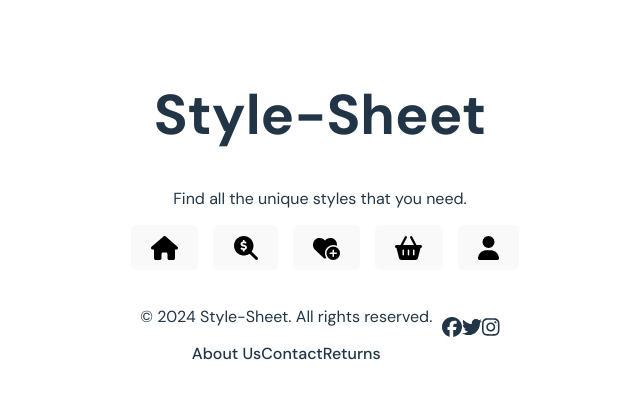
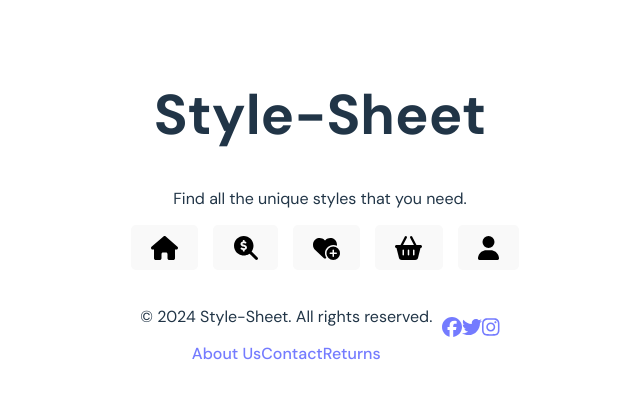
Before and after one commit to leebri101/Style-Sheet, a React (Vite) app: page / in a window 1280 px wide. Shown: the top 398 px of the page, without its empty margins (320-960 px from the left). Built offline with nearby package versions, Linux system fonts and the light colour scheme.

Commit message:
Change of root color code

```diff
--- a/src/index.css
+++ b/src/index.css
@@ -10,19 +10,19 @@
   -moz-osx-font-smoothing: grayscale;
   /* Custom Colors*/
   /* Coral Red */
-  --color-one: (255, 107, 107);
+  --color-one: 255, 107, 107;
   /* Pastel Yellow */
-  --color-two: (255, 209, 102);
+  --color-two: 255, 209, 102;
   /* Caribbean Green */
-  --color-three: (6, 214, 160);
+  --color-three: 6, 214, 160;
   /* Steel Blue */
-  --color-four: (17,138, 178);
+  --color-four: 17,138, 178;
   /* Midnight Teal */
-  --color-five: (7, 59, 76);
+  --color-five: 7, 59, 76;
   /* WHite */
-  --color-six: (255, 255, 255);
+  --color-six: 255, 255, 255;
   /* Dark Grey */
-  --color-seven: (51, 51, 51);
+  --color-seven: 51, 51, 51;
 }
 
 /* Color classes*/
@@ -51,11 +51,11 @@
 
 a {
   font-weight: 500;
-  color: rgb(var(--color-four));
+  color: #747bff;
   text-decoration: inherit;
 }
 a:hover {
-  color: rgb(var(--color-));
+  color: rgb(var(--color-two));
 }
 
 body {
```
